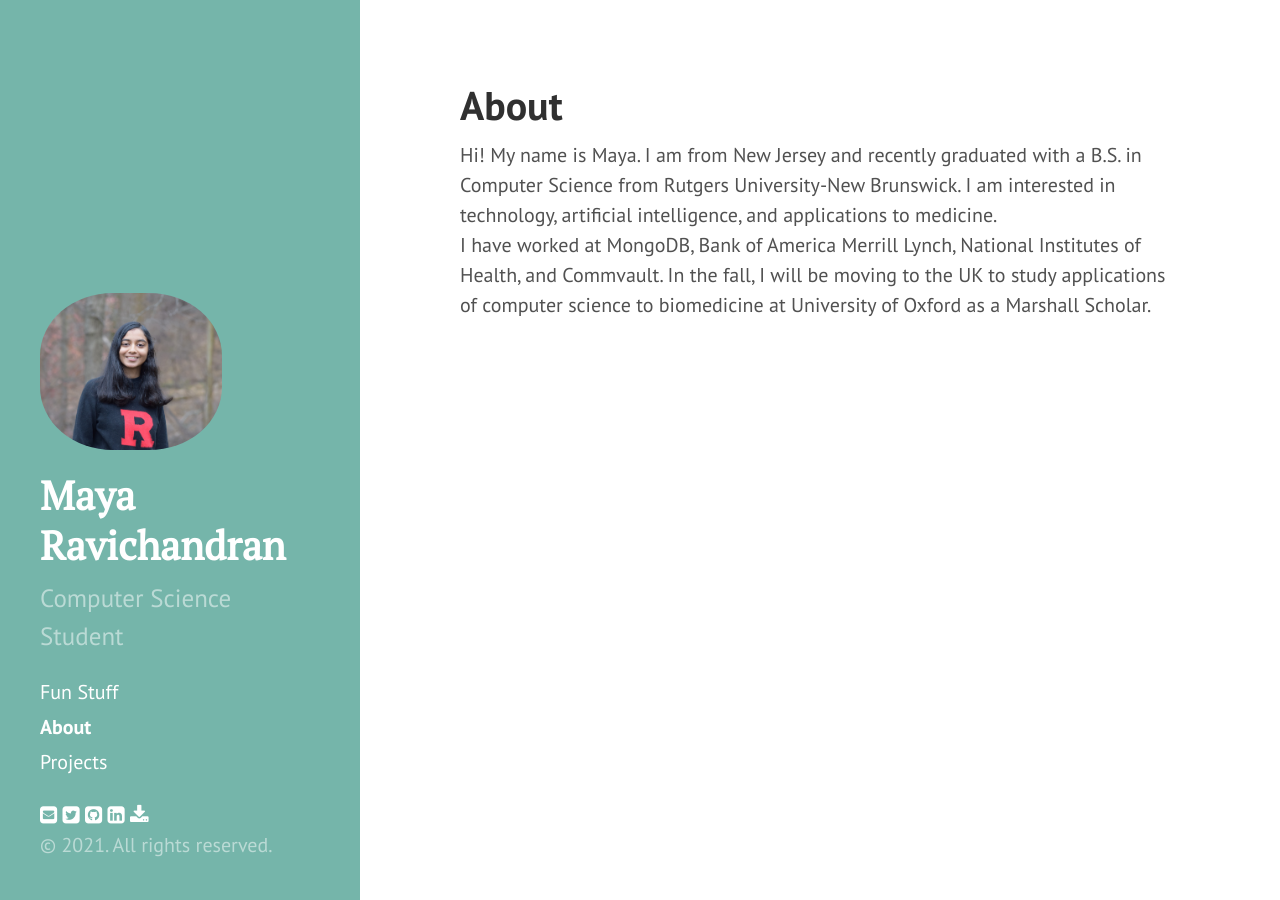
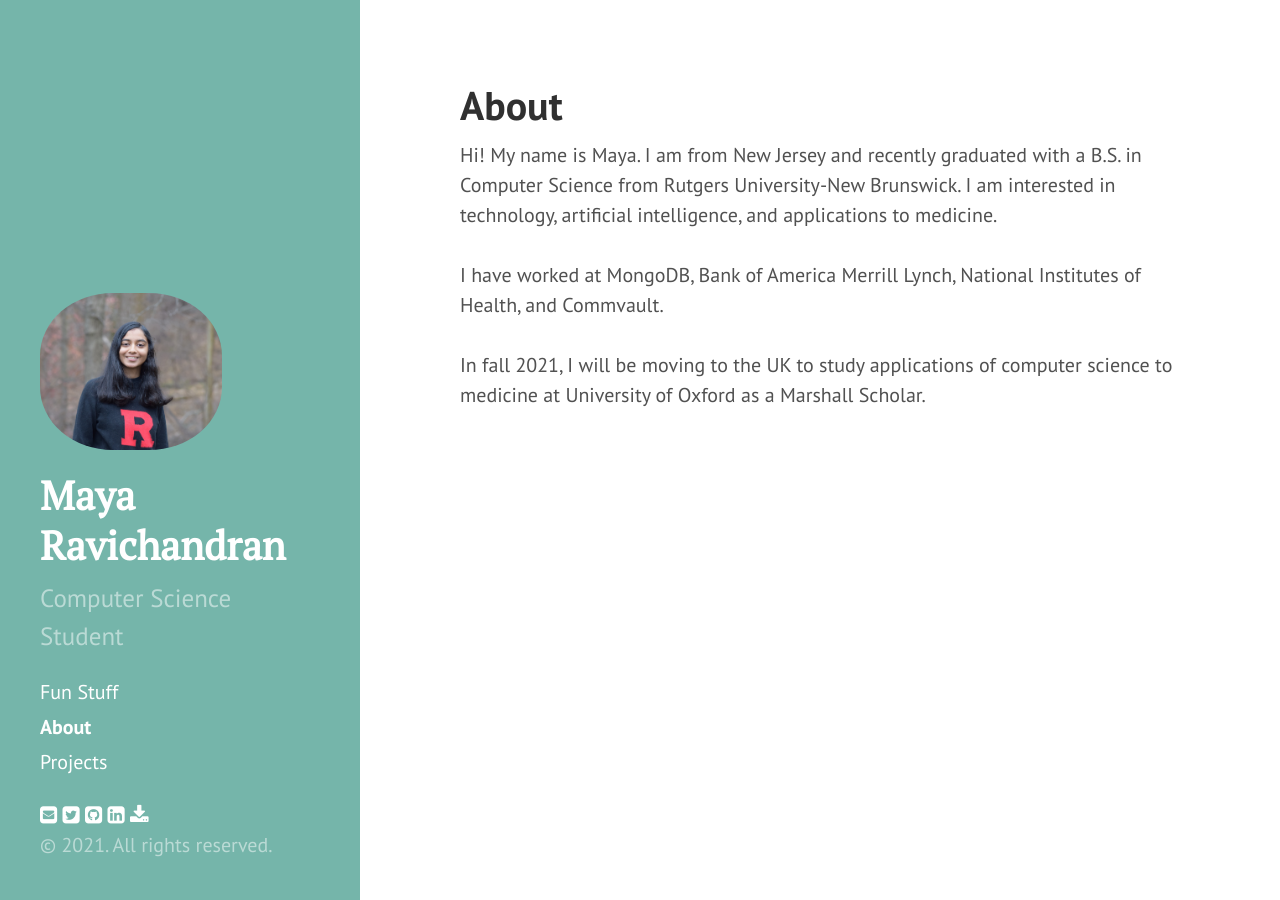
Before and after one commit to maravichandran/old-personal-website-v2, a Jekyll site: the page built from index.html, in a window 1280 px wide. Built offline with Jekyll 4.4.1, drawn with Linux system fonts in a browser that asks for light colours; nearby versions of some CDN libraries; library files that are not in the unit come from our copies; the list of posts is cut into pages by our own code.

Commit message:
Update index.html

```diff
--- a/index.html
+++ b/index.html
@@ -5,9 +5,13 @@ title: About
 
 Hi! My name is Maya. I am from New Jersey and recently graduated with a B.S. in Computer Science from Rutgers University-New Brunswick. I am interested in technology, artificial intelligence, and applications to medicine.
 
-<br/>
+<br/><br/>
 
-I have worked at MongoDB, Bank of America Merrill Lynch, National Institutes of Health, and Commvault. In the fall, I will be moving to the UK to study applications of computer science to biomedicine at University of Oxford as a Marshall Scholar.
+I have worked at MongoDB, Bank of America Merrill Lynch, National Institutes of Health, and Commvault.
+
+<br/><br/>
+
+In fall 2021, I will be moving to the UK to study applications of computer science to medicine at University of Oxford as a Marshall Scholar.
 
 <!-- Keeping this handy in case I add blog functionality -->
 <!--
```
